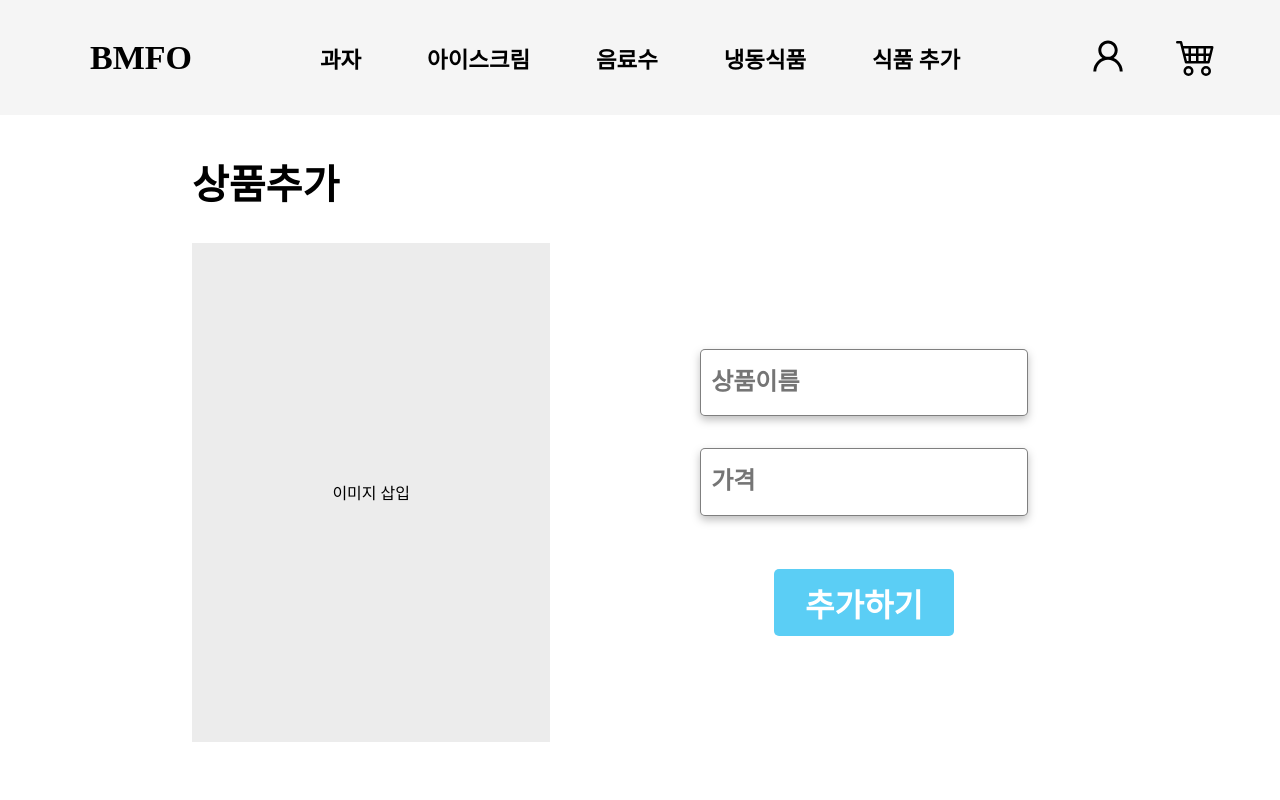
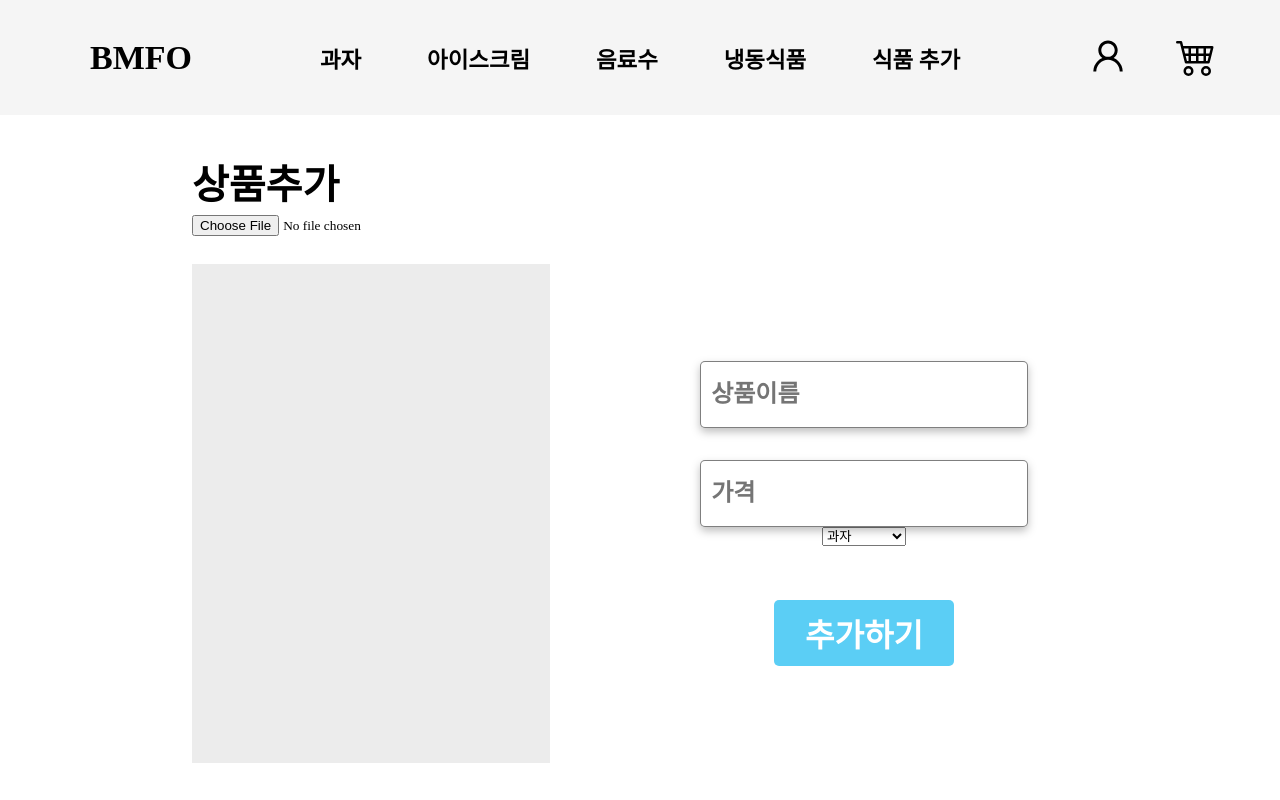
Before and after one commit to SickFriends/BMFO_front, a React (Create React App) app: page /addProduct in a window 1280 px wide. Built offline with nearby package versions, Linux system fonts and the light colour scheme.

Commit message:
FEAT :: 제품 추가 기능

```diff
--- a/src/pages/AddProduct/AddProduct.style.jsx
+++ b/src/pages/AddProduct/AddProduct.style.jsx
@@ -29,6 +29,10 @@ export const ImgBox = styled.div`
     display: flex;
     align-items: center;
     justify-content: center;
+    img{
+        width: 100%;
+        height: 100%;
+    }
 `
 
 export const InfoBox = styled.div`
--- a/src/pages/AddProduct/index.jsx
+++ b/src/pages/AddProduct/index.jsx
@@ -1,16 +1,49 @@
+import axios from "axios";
 import { useState } from "react";
 import * as A from "./AddProduct.style";
 
 const AddProduct = () => {
     const [name, setName] = useState('');
     const [price, setPrice] = useState('');
+    const [imageSrc, setImageSrc] = useState('');
+    const [img, setImg] = useState();
+    const [category, setCategory] = useState('snack');
+    const encodeFileToBase64 = (fileBlob) => {
+        const reader = new FileReader();
+        setImg(fileBlob);
+        reader.readAsDataURL(fileBlob);
+        return new Promise((resolve) => {
+          reader.onload = () => {
+            setImageSrc(reader.result);
+            resolve();
+          };
+        });
+      };
+    const addProduct = async() => {
+        const form = new FormData();
+        form.append("name", name);
+        form.append("img", img);
+        form.append("price", price);
+        form.append("category", category);
+        await axios.post("http://127.0.0.1:8080/product/addProduct", form)
+        .then(res => {
+            console.log("성공");
+        })
+        .catch(err => {
+            console.log(err);
+        })
+    }
     return (
         <A.Container>
             <A.title>상품추가</A.title>
+            <input type={"file"} onChange={(e) => {
+                    encodeFileToBase64(e.target.files[0]);
+                }}/>
             <A.AddBox>
                 <A.ImgBox>
-                이미지 삽입
+                {imageSrc && <img src={imageSrc} alt="preview-img" />}
                 </A.ImgBox>
+
                 <A.InfoBox>
                     <A.InputBox>
                         <input placeholder="상품이름" type="text" value={name} onChange={(e) => {
@@ -20,7 +53,15 @@ const AddProduct = () => {
                             setPrice(e.target.value);
                         }} />
                     </A.InputBox>
-                    <A.Button>추가하기</A.Button>
+                    <select onChange={(e) => {
+                        setCategory(e.target.value);
+                    }}>
+                        <option value={"snack"}>과자</option>
+                        <option value={"icecream"}>아이스크림</option>
+                        <option value={"frozenfood"}>냉동식품</option>
+                        <option value={"drink"}>음료수</option>
+                    </select>
+                    <A.Button onClick={addProduct}>추가하기</A.Button>
                 </A.InfoBox>
             </A.AddBox>
         </A.Container>
```
